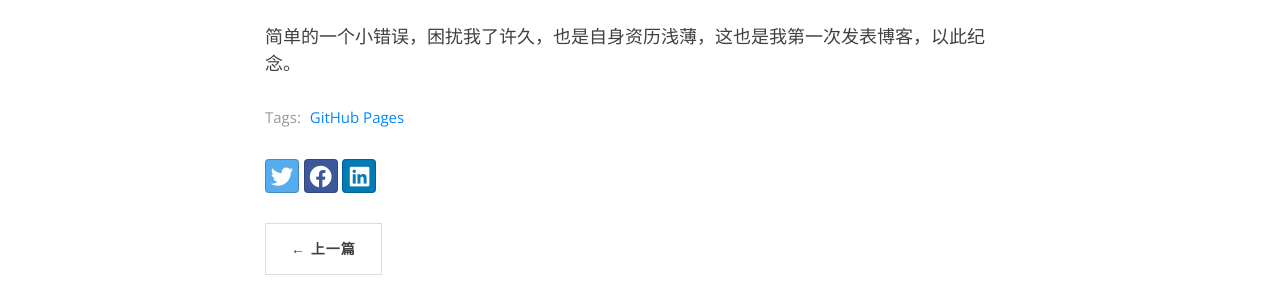
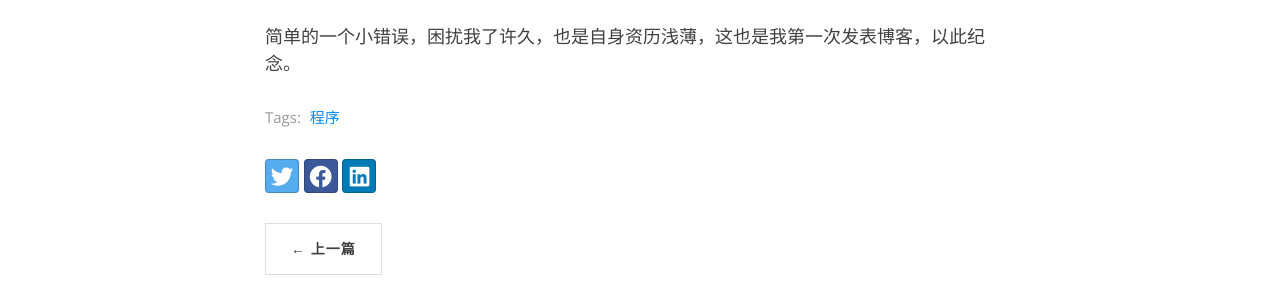
Before and after one commit to SimonTao0831/SimonTao0831.github.io, a Jekyll site: the page built from _posts/2020-3-31-page-build-failed.md, in a window 1280 px wide and 900 px high, scrolled down 1403 px. Shown: the part 301-601 px from the top of the window. Built offline with Jekyll 4.4.1, drawn with Linux system fonts in a browser that asks for light colours; nearby versions of some CDN libraries.

Commit message:
Update 2020-3-31-page-build-failed.md

```diff
--- a/_posts/2020-3-31-page-build-failed.md
+++ b/_posts/2020-3-31-page-build-failed.md
@@ -2,7 +2,7 @@
 layout: post
 title: 关于master分支的页面构建失败，_config.yml文件一直报错
 subtitle: 网页背景路径正确却无法显示的问题
-tags: [GitHub Pages]
+tags: [程序]
 ---
 
 经过简单的学习，我想尝试一下更换网页背景，本来只需要将三个变量赋予相应的路径，奈何却无论如何也不显示。
```
